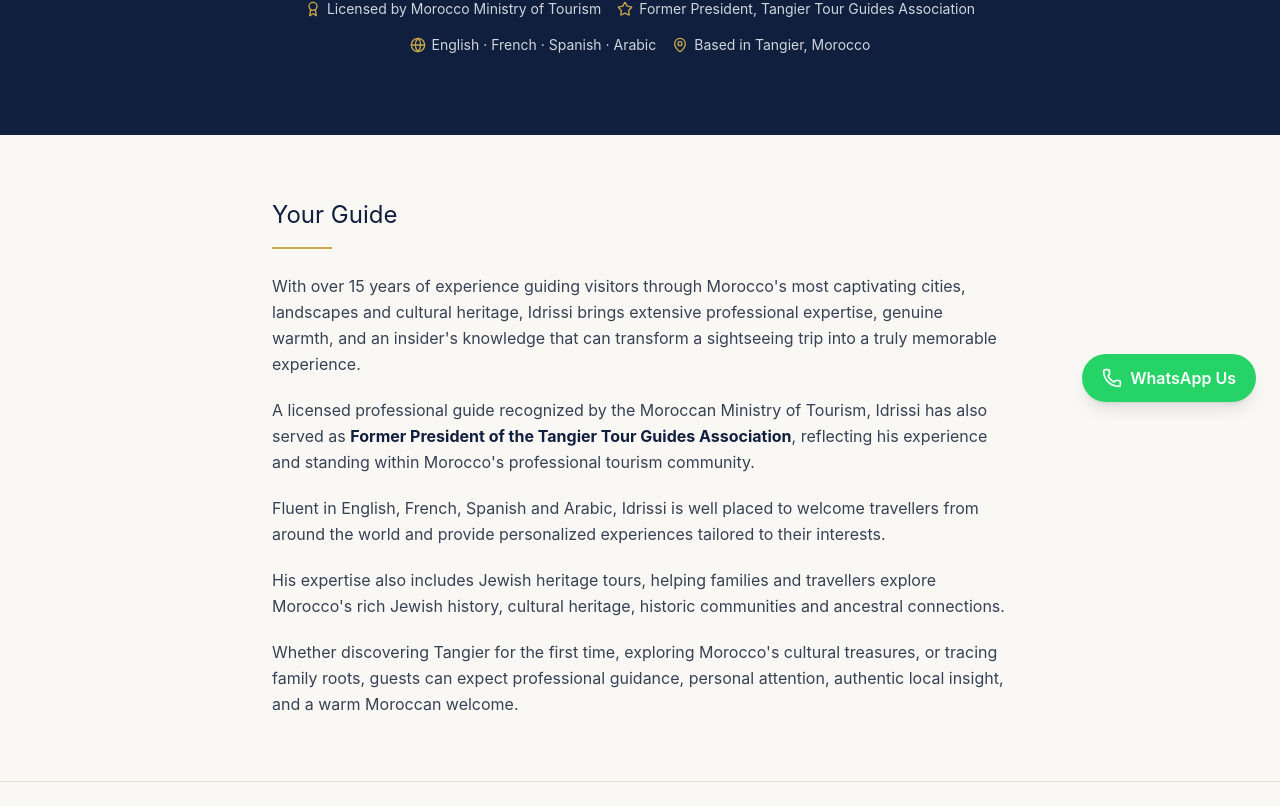
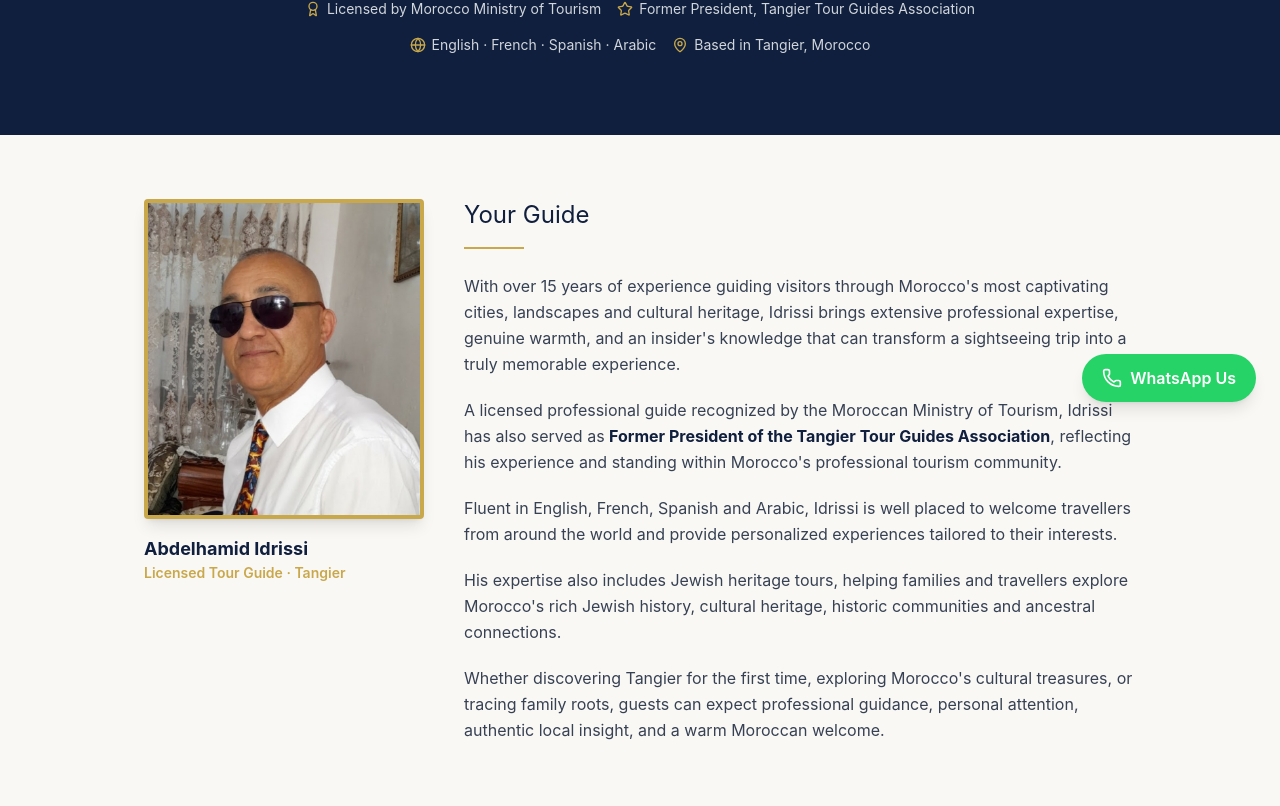
Before and after one commit to tangiertour-hue/tangiertours, a Next.js app: page /about in a window 1280 px wide. Shown: the part 374-1180 px from the top of the page. Built offline with nearby package versions, Linux system fonts and the light colour scheme.

Commit message:
Add real Idrissi photo to About page biography section

```diff
--- a/app/about/page.tsx
+++ b/app/about/page.tsx
@@ -1,4 +1,5 @@
 import type { Metadata } from "next";
+import Image from "next/image";
 import Navbar from "@/components/Navbar";
 import Footer from "@/components/Footer";
 import Breadcrumb from "@/components/Breadcrumb";
@@ -115,9 +116,29 @@ export default function AboutPage() {
         </section>
 
         {/* Professional Bio */}
-        <section className="max-w-3xl mx-auto px-4 py-16">
+        <section className="max-w-5xl mx-auto px-4 py-16">
+          <div className="grid grid-cols-1 lg:grid-cols-[280px_1fr] gap-10 items-start">
+            {/* Photo */}
+            <div className="flex flex-col items-center lg:items-start">
+              <div className="relative w-56 h-64 lg:w-full lg:h-80 rounded-lg overflow-hidden border-4 border-gold shadow-lg">
+                <Image
+                  src="/idrissi-photo.jpg"
+                  alt="Abdelhamid Idrissi — Licensed Professional Tour Guide in Tangier, Morocco"
+                  fill
+                  className="object-cover object-top"
+                  sizes="(max-width:1024px) 224px, 280px"
+                  priority
+                />
+              </div>
+              <div className="mt-4 text-center lg:text-left">
+                <div className="font-display text-lg font-bold text-navy">Abdelhamid Idrissi</div>
+                <div className="text-gold text-sm font-semibold">Licensed Tour Guide · Tangier</div>
+              </div>
+            </div>
+            {/* Bio */}
+            <div>
               <h2 className="font-display text-2xl text-navy mb-6 gold-divider-left">Your Guide</h2>
-          <div className="space-y-5 text-gray-700 leading-relaxed">
+              <div className="space-y-5 text-gray-700 leading-relaxed mt-6">
                 <p>
                   With over 15 years of experience guiding visitors through Morocco&apos;s most captivating cities, landscapes and cultural heritage, Idrissi brings extensive professional expertise, genuine warmth, and an insider&apos;s knowledge that can transform a sightseeing trip into a truly memorable experience.
                 </p>
@@ -133,6 +154,8 @@ export default function AboutPage() {
                 <p>
                   Whether discovering Tangier for the first time, exploring Morocco&apos;s cultural treasures, or tracing family roots, guests can expect professional guidance, personal attention, authentic local insight, and a warm Moroccan welcome.
                 </p>
+              </div>
+            </div>
           </div>
         </section>
 
```
Also changed, not shown: public/idrissi-photo.jpg (added). Lines whose indentation alone changed are shown as unchanged.
